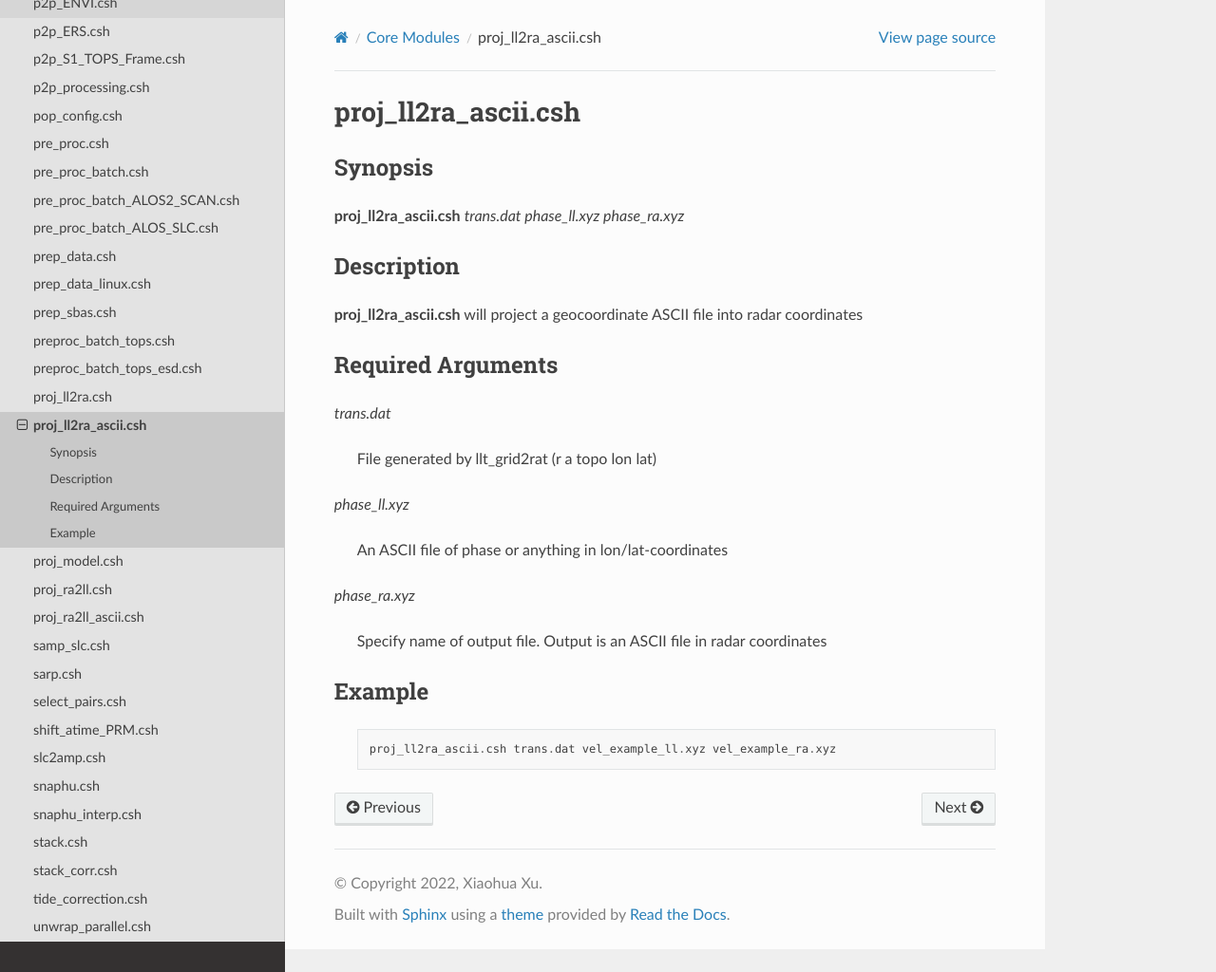
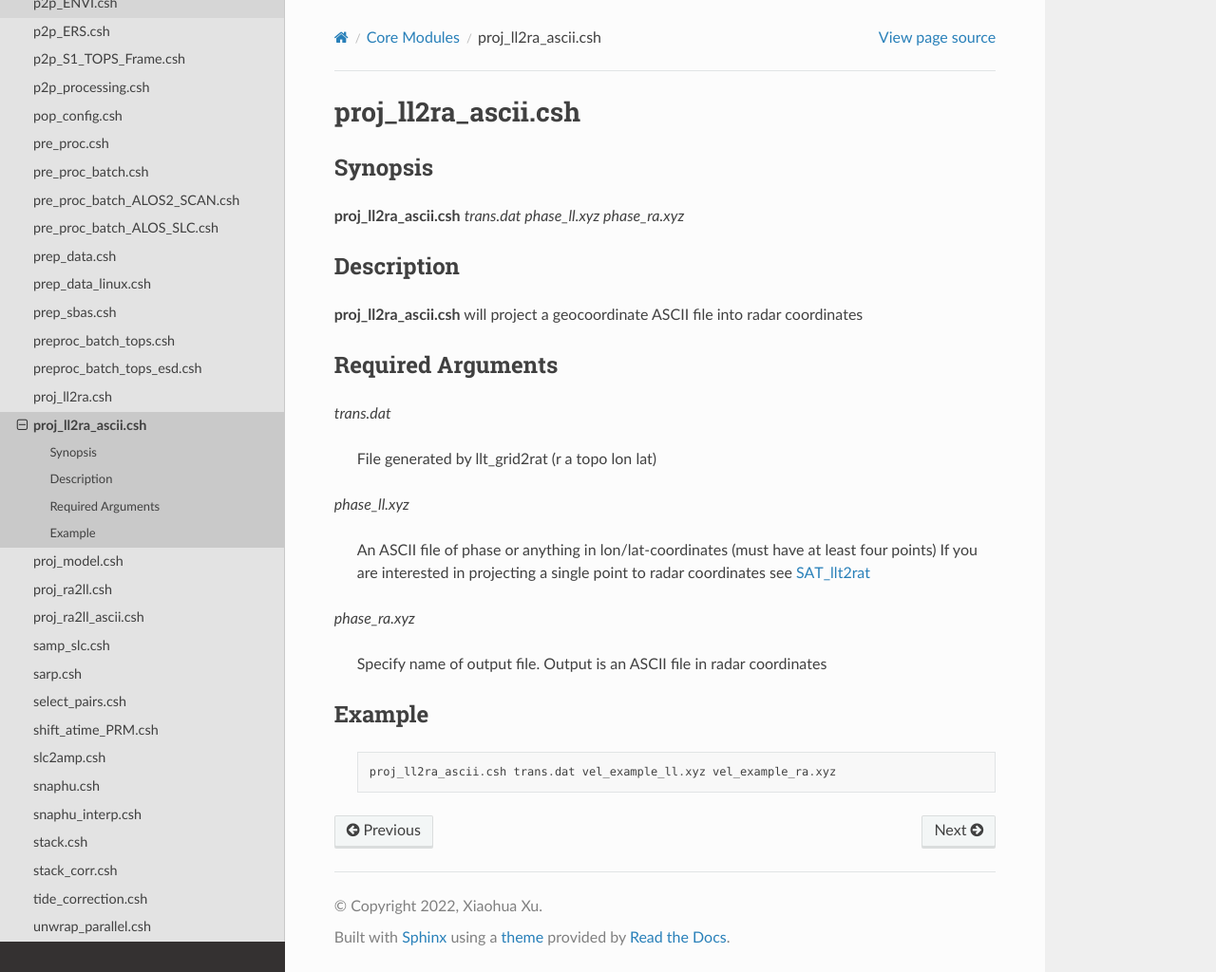
Before and after one commit to gmtsar/documentation, a Sphinx documentation site: the page built from source/proj_ll2ra_ascii.csh.rst, in a window 1280 px wide and 1024 px high. Shown: the whole window at 95% size. Built offline with Sphinx 7.4.7 and the Read the Docs theme 2.0.0, drawn with Linux system fonts in a browser that asks for light colours.

Commit message:
Update information in proj_ll2ra_ascii.csh

```diff
--- a/source/proj_ll2ra_ascii.csh.rst
+++ b/source/proj_ll2ra_ascii.csh.rst
@@ -21,7 +21,8 @@ Required Arguments
 
 *phase_ll.xyz*
 
-	An ASCII file of phase or anything in lon/lat-coordinates
+	An ASCII file of phase or anything in lon/lat-coordinates (must have at least four points)
+	If you are interested in projecting a single point to radar coordinates see :doc:`SAT_llt2rat`
 
 *phase_ra.xyz*
 
```
